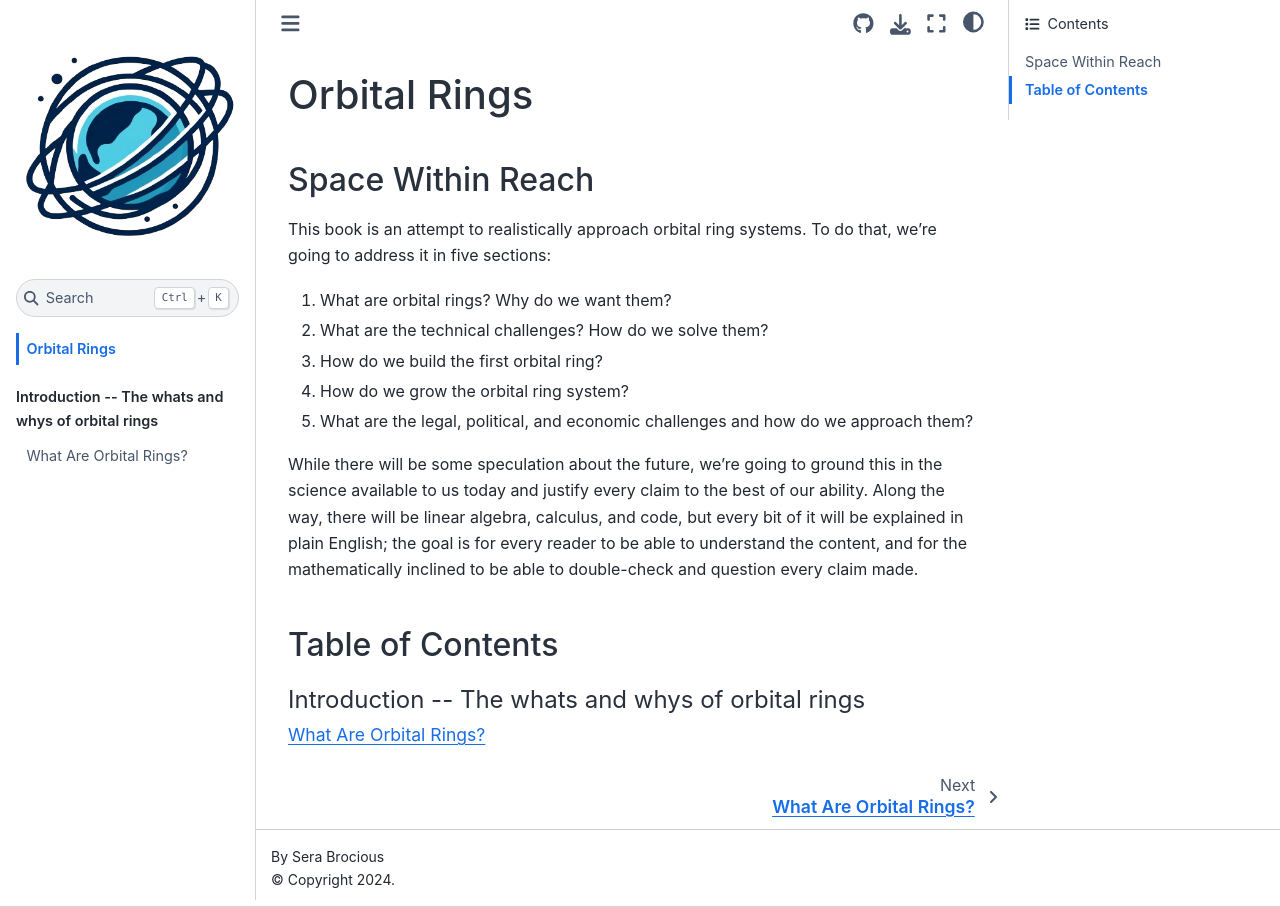
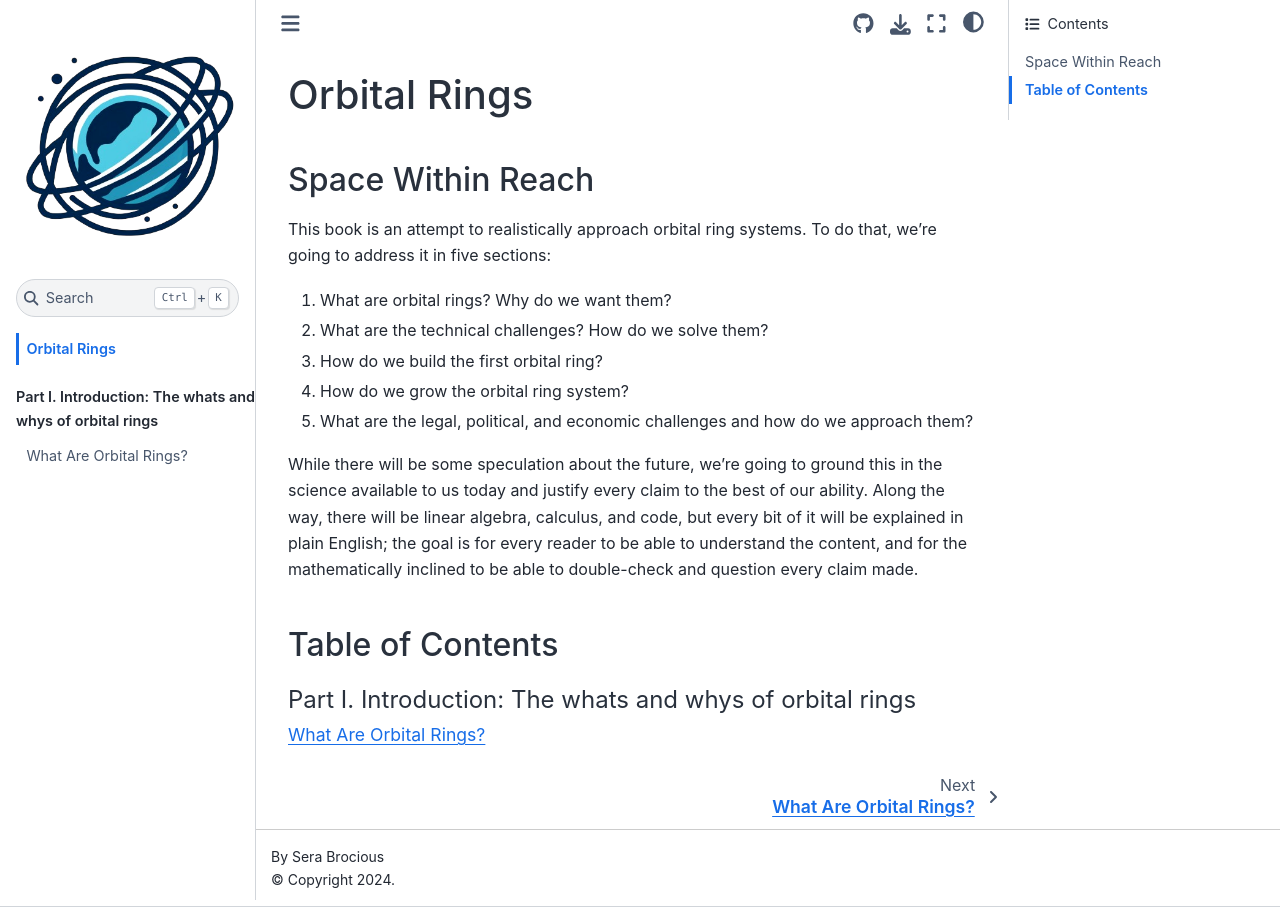
Before and after one commit to daeken/OrbitalRingsBook, a Jupyter Book: the page built from intro.md, in a window 1280 px wide. Built offline with Jupyter Book 1.0.4 settings and Sphinx 7.4.7 and the Sphinx Book theme 1.1.4, drawn with Linux system fonts in a browser that asks for light colours.

Commit message:
Added part names to TOC.

```diff
--- a/_toc.yml
+++ b/_toc.yml
@@ -1,10 +1,10 @@
 format: jb-book
 root: intro
 parts:
-    - caption: "Introduction -- The whats and whys of orbital rings"
+    - caption: "Part I. Introduction: The whats and whys of orbital rings"
       chapters:
           - file: what-are-orbital-rings
-    #- caption: "Technical Aspects"
-    #- caption: "How Do We Build The First Ring?"
-    #- caption: "How Do We Grow?"
-    #- caption: "Non-Technical Challenges"
+    #- caption: "Part II. Technical Aspects"
+    #- caption: "Part III. How Do We Build The First Ring?"
+    #- caption: "Part IV. How Do We Grow?"
+    #- caption: "Part V. Non-Technical Challenges"
```
